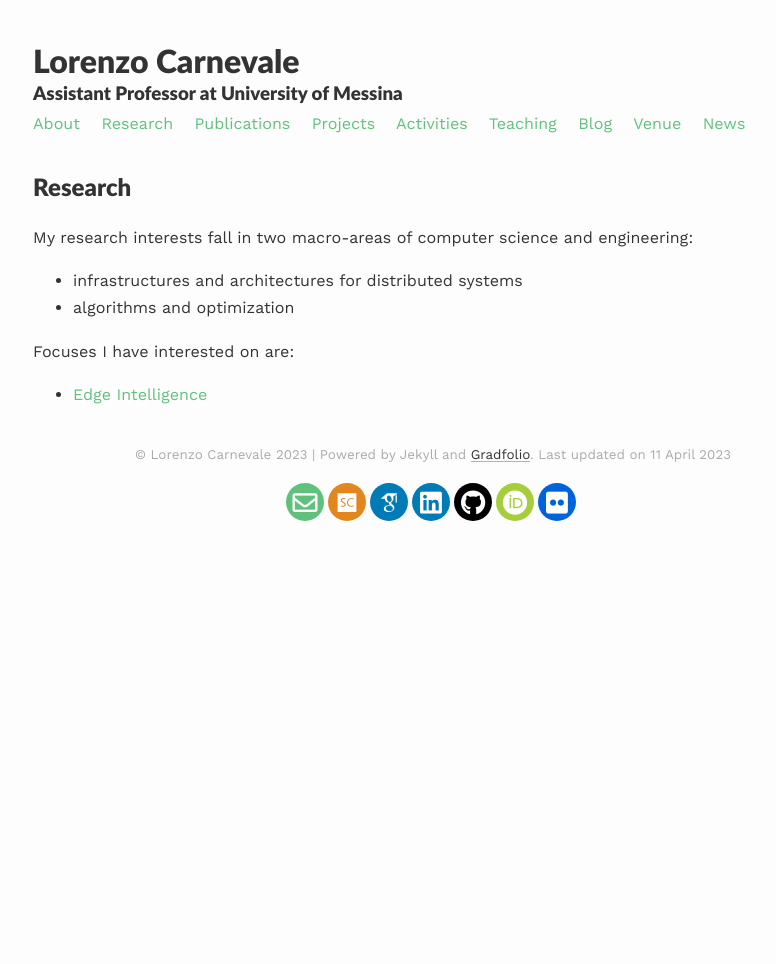
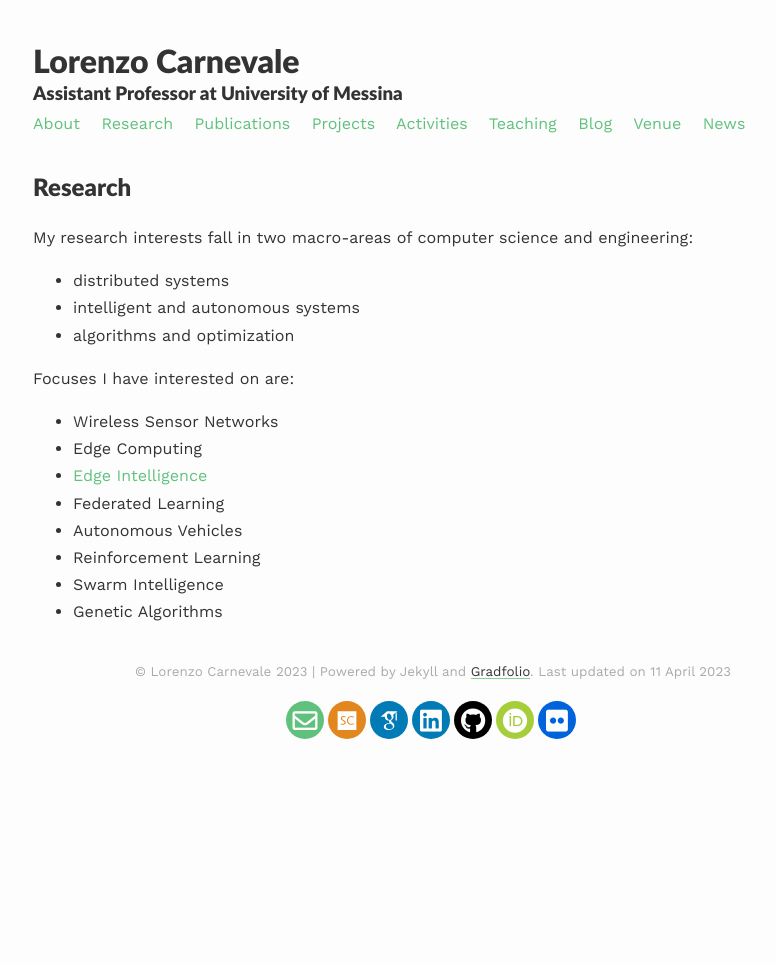
Before and after one commit to lcarnevale/lcarnevale.github.io, a Jekyll site: the page built from _pages/research.md, in a window 1280 px wide. Shown: the whole page, without its empty margins (207-983 px from the left). Built offline with Jekyll 4.4.1, drawn with Linux system fonts in a browser that asks for light colours; nearby versions of some CDN libraries; some web fonts are replaced.

Commit message:
update keywords

```diff
--- a/_pages/research.md
+++ b/_pages/research.md
@@ -7,8 +7,16 @@ published: true
 
 ## Research
 My research interests fall in two macro-areas of computer science and engineering:
-- infrastructures and architectures for distributed systems
+- distributed systems
+- intelligent and autonomous systems
 - algorithms and optimization
 
 Focuses I have interested on are:
+- Wireless Sensor Networks
+- Edge Computing
 - [Edge Intelligence]({{site.baseurl}}/research/edge-ai)
+- Federated Learning
+- Autonomous Vehicles
+- Reinforcement Learning
+- Swarm Intelligence
+- Genetic Algorithms
```
